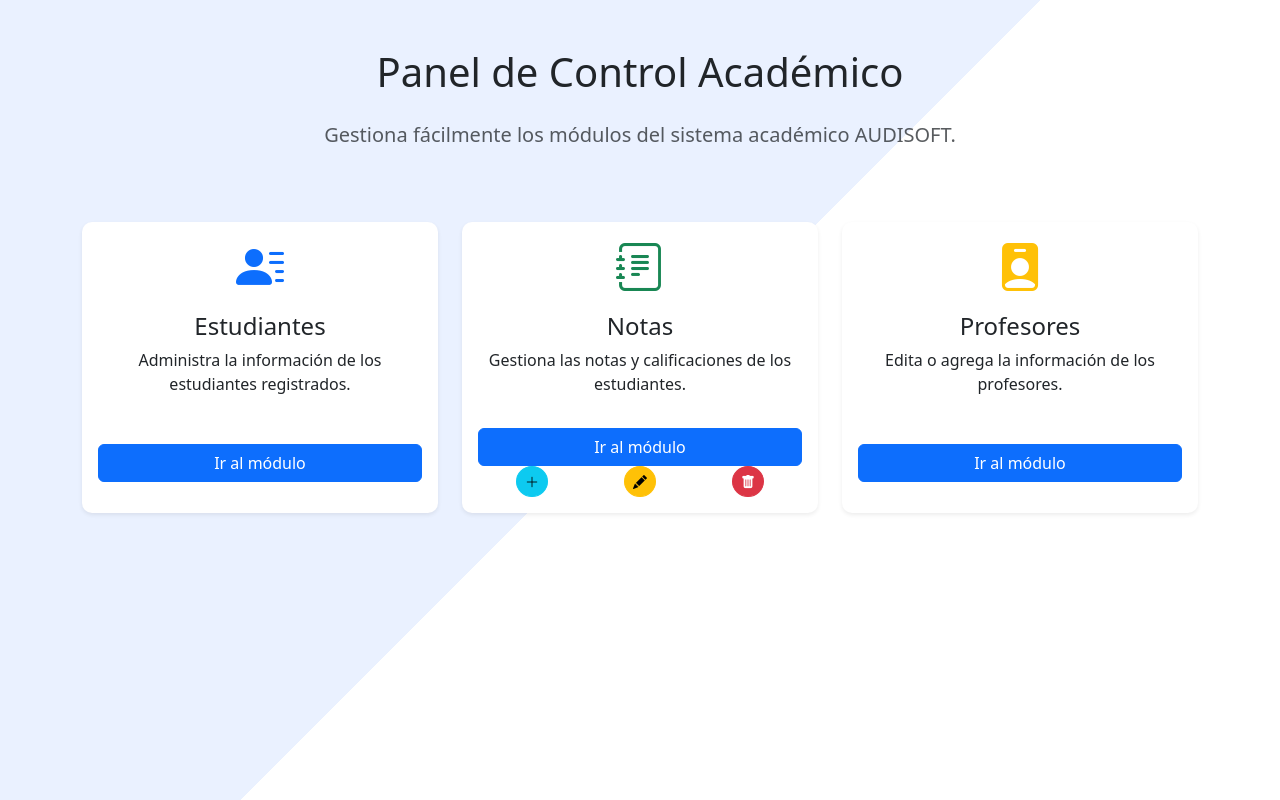
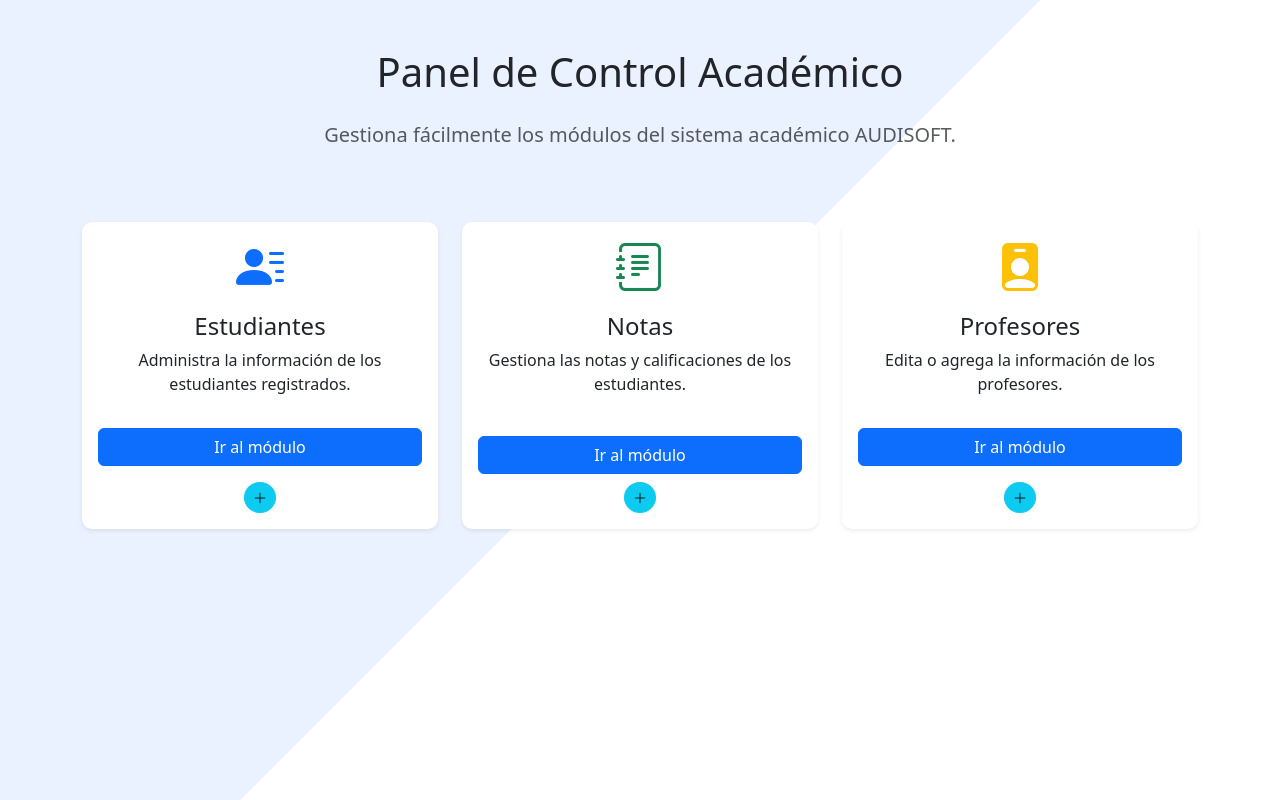
Before and after one commit to JhonnFy/AngularNetAppi, an Angular app in the folder FrontAngularNetAppi/: page /dashboard in a window 1280 px wide. Built offline with nearby package versions, Linux system fonts and the light colour scheme.

Commit message:
[Dashboard]

```diff
--- a/FrontAngularNetAppi/src/app/dashboard/dashboard.html
+++ b/FrontAngularNetAppi/src/app/dashboard/dashboard.html
@@ -14,10 +14,12 @@
             <p class="card-text">Administra la información de los estudiantes registrados.</p>
           </div>
           <a class="btn btn-primary w-100 mt-3" [routerLink]="['/estudiantes']">Ir al módulo</a>
-          <div class="d-flex justify-content-around"></div>
-        </div>
+          <div class="d-flex justify-content-around mt-3"> <!-- <- Aquí agregamos margen top -->
+        <button class="btn btn-sm btn-info rounded-circle" title="Crear"><i class="bi bi-plus-lg"></i></button>
       </div>
     </div>
+  </div>
+</div>
 
     <!-- Notas -->
     <div class="col-md-4 d-flex">
@@ -31,8 +33,6 @@
           <a class="btn btn-primary w-100 mt-3" [routerLink]="['/notas']">Ir al módulo</a>
           <div class="d-flex justify-content-around">
             <button class="btn btn-sm btn-info rounded-circle" title="Crear"><i class="bi bi-plus-lg"></i></button>
-            <button class="btn btn-sm btn-warning rounded-circle" title="Editar"><i class="bi bi-pencil-fill"></i></button>
-            <button class="btn btn-sm btn-danger rounded-circle" title="Eliminar"><i class="bi bi-trash-fill"></i></button>
           </div>
         </div>
       </div>
@@ -48,16 +48,12 @@
             <p class="card-text">Edita o agrega la información de los profesores.</p>
           </div>
           <a class="btn btn-primary w-100 mt-3" [routerLink]="['/profesores']">Ir al módulo</a>
-          <div class="d-flex justify-content-around"></div>
-
-          <!-- <div class="d-flex justify-content-around">
-            <button class="btn btn-sm btn-info rounded-circle" title="Crear"><i class="bi bi-plus-lg"></i></button>
-            <button class="btn btn-sm btn-warning rounded-circle" title="Editar"><i class="bi bi-pencil-fill"></i></button>
-            <button class="btn btn-sm btn-danger rounded-circle" title="Eliminar"><i class="bi bi-trash-fill"></i></button>
-          </div> -->
-        </div>
+          <div class="d-flex justify-content-around mt-3"> <!-- <- Aquí agregamos margen top -->
+        <button class="btn btn-sm btn-info rounded-circle" title="Crear"><i class="bi bi-plus-lg"></i></button>
       </div>
     </div>
+  </div>
+</div>
 
   </div>
 </div>
```
